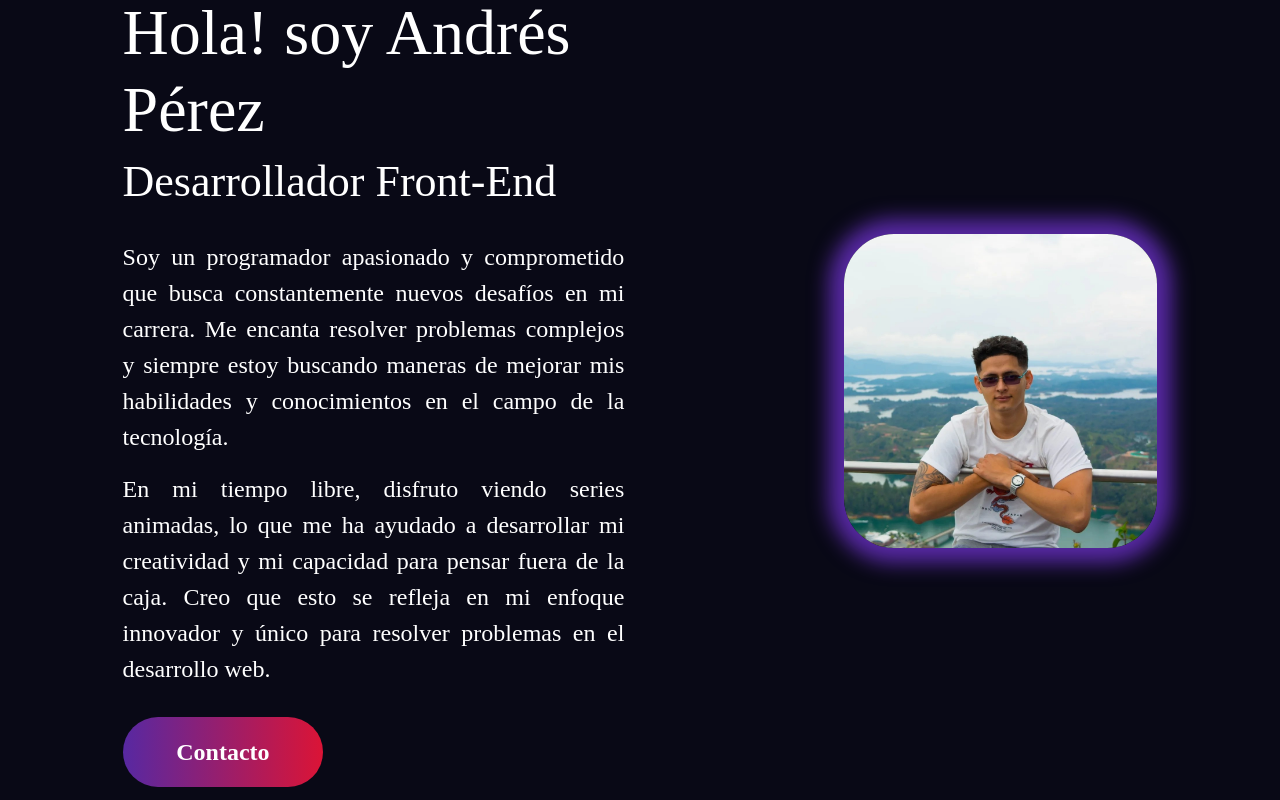
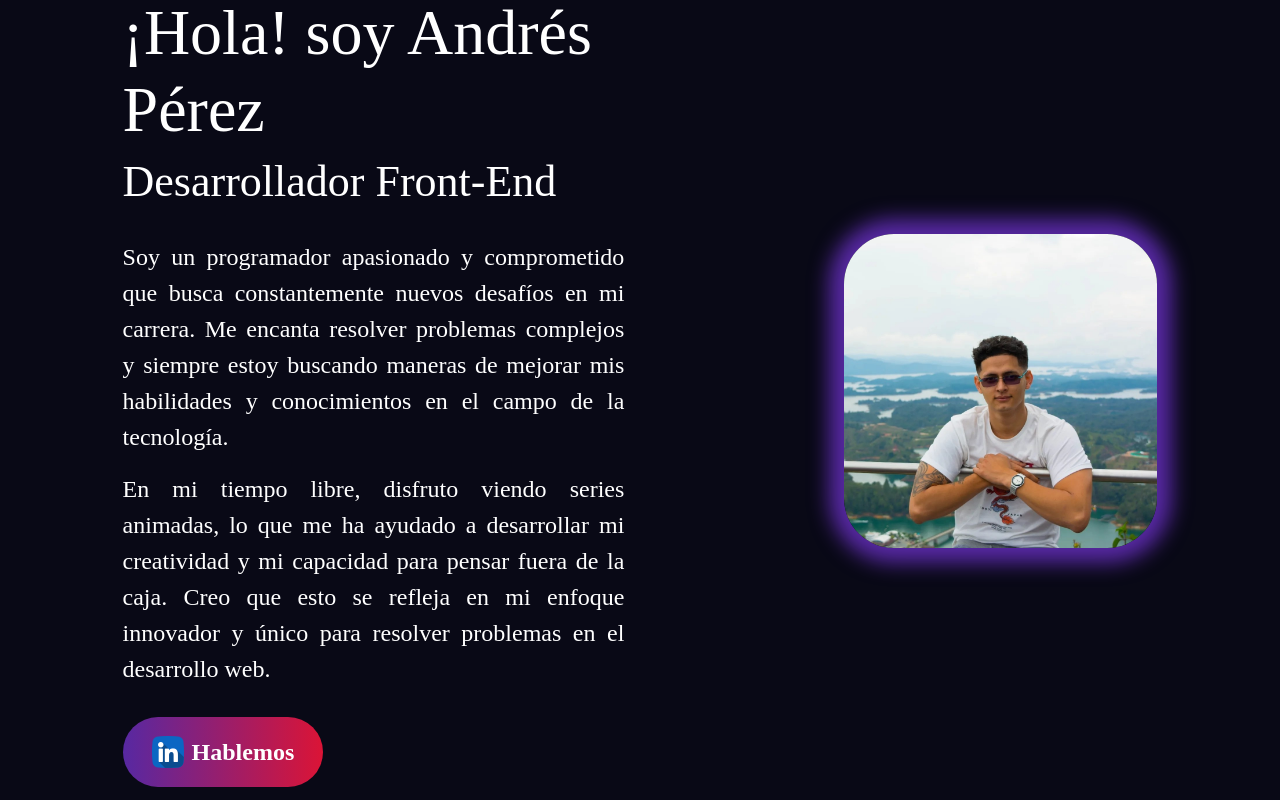
Before and after one commit to andres0818/portafolio, a React (Create React App) app: page / in a window 1280 px wide. Shown: the top 800 px of the page. Built offline with nearby package versions, Linux system fonts and the light colour scheme.

Commit message:
change styles

```diff
--- a/src/components/PersonalDescription/PersonalDescription.jsx
+++ b/src/components/PersonalDescription/PersonalDescription.jsx
@@ -1,12 +1,12 @@
 import React from "react";
-import { profile } from "../../img";
+import { linkedin, profile } from "../../img";
 import "./PersonalDescription.scss";
 
 const PersonalDescription = () => {
   return (
     <div className="personalDescription ">
       <div className="personalDescription__info">
-        <h1 className="personalDescription__title">Hola! soy Andrés Pérez</h1>
+        <h1 className="personalDescription__title">¡Hola! soy Andrés Pérez</h1>
         <h2 className="personalDescription__subTitle">
           Desarrollador Front-End
         </h2>
@@ -26,9 +26,10 @@ const PersonalDescription = () => {
           href="https://www.linkedin.com/in/andres-perez0818/"
           target="_blank"
           rel="noreferrer"
-          className="btn personalDescription__moreInfoBtn"
+          className="personalDescription__moreInfoBtn"
         >
-          Contacto
+          <img src={linkedin} alt="Linkedin" />
+          Hablemos
         </a>
       </div>
       <img
```
